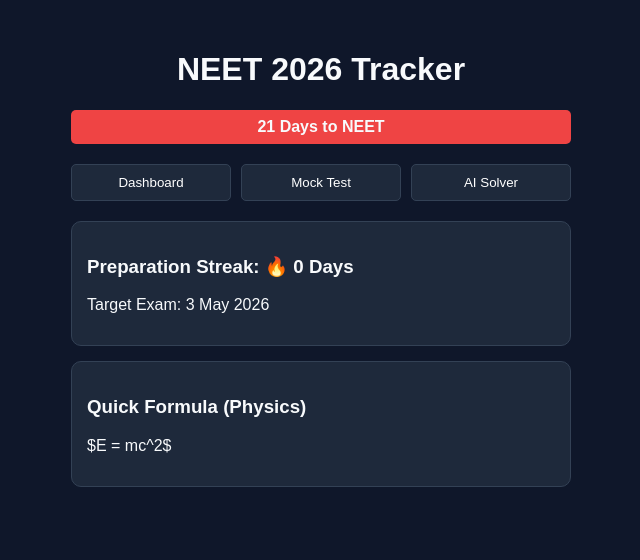
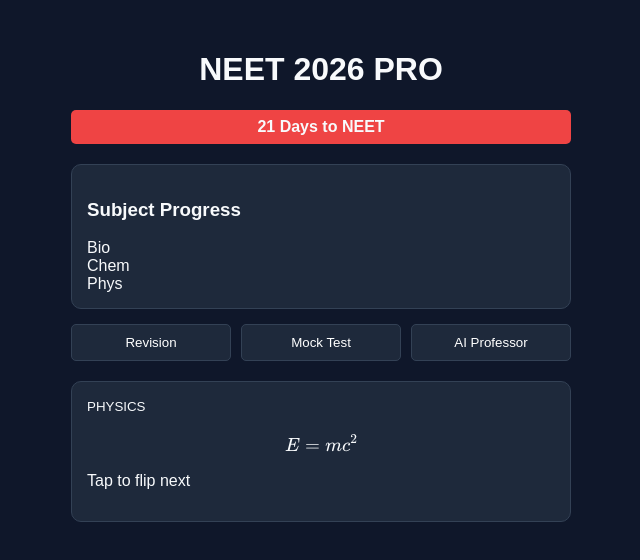
Before and after one commit to kamalkumar1153-jpg/Neet.2027, a plain HTML site: page index.html in a window 1280 px wide. Shown: the whole page, without its empty margins (319-959 px from the left). Drawn offline with nearby package versions, Linux system fonts and the light colour scheme.

Commit message:
Update index.html

```diff
--- a/index.html
+++ b/index.html
@@ -3,48 +3,53 @@
 <head>
     <meta charset="UTF-8">
     <meta name="viewport" content="width=device-width, initial-scale=1.0">
-    <title>NEET Pro 2026 | Prep Terminal</title>
+    <title>NEET Pro Terminal v3</title>
     <link rel="stylesheet" href="style.css">
     <link rel="manifest" href="manifest.json">
-    <meta name="theme-color" content="#0f172a">
+    <script src="https://cdn.jsdelivr.net/npm/mathjax@3/es5/tex-mml-chtml.js"></script>
+    <script src="https://cdn.jsdelivr.net/npm/canvas-confetti@1.5.1/dist/confetti.browser.min.js"></script>
 </head>
 <body>
     <div class="app-container">
         <header>
-            <h1>NEET 2026 Tracker</h1>
+            <h1>NEET 2026 PRO</h1>
             <div id="countdown" class="timer-badge">Loading Timer...</div>
         </header>
 
+        <div class="card progress-card">
+            <h3>Subject Progress</h3>
+            <div class="p-group"><label>Bio</label><div class="b-cont"><div id="bio-bar" class="bar"></div></div></div>
+            <div class="p-group"><label>Chem</label><div class="b-cont"><div id="chem-bar" class="bar"></div></div></div>
+            <div class="p-group"><label>Phys</label><div class="b-cont"><div id="phys-bar" class="bar"></div></div></div>
+        </div>
+
         <nav class="tabs">
-            <button onclick="switchTab('dashboard')">Dashboard</button>
+            <button onclick="switchTab('rev')">Revision</button>
             <button onclick="switchTab('test')">Mock Test</button>
-            <button onclick="switchTab('ai')">AI Solver</button>
+            <button onclick="switchTab('ai')">AI Professor</button>
         </nav>
 
-        <section id="dashboard" class="tab-content active">
-            <div class="card">
-                <h3>Preparation Streak: <span id="streak">🔥 0 Days</span></h3>
-                <p>Target Exam: 3 May 2026</p>
-            </div>
-            <div class="card">
-                <h3>Quick Formula (Physics)</h3>
-                <p id="formula-display">$E = mc^2$</p>
+        <section id="rev" class="tab-content active">
+            <div class="card swipe-card" onclick="nextCard()">
+                <small id="card-cat">PHYSICS</small>
+                <div id="card-content">$$E = mc^2$$</div>
+                <p id="card-desc">Tap to flip next</p>
             </div>
         </section>
 
         <section id="test" class="tab-content">
-            <div id="quiz-container" class="card">
-                <h3 id="q-text">Press Start to Begin</h3>
+            <div class="card quiz-card">
+                <h3 id="q-text">Ready for Mock Test?</h3>
                 <div id="options-container"></div>
-                <button id="start-btn" onclick="startQuiz()">Start High-Yield Test</button>
+                <button class="primary-btn" onclick="startTest()">Start Test</button>
             </div>
         </section>
 
         <section id="ai" class="tab-content">
             <div class="card">
-                <textarea id="ai-input" placeholder="Type your doubt here (Physics/Chemistry/Bio)..."></textarea>
-                <button onclick="askAI()">Solve with AI</button>
-                <div id="ai-output"></div>
+                <textarea id="ai-input" placeholder="Enter Numerical or Concept..."></textarea>
+                <button class="primary-btn" onclick="solveDoubt()">Get Step-by-Step Solution</button>
+                <div id="ai-output" class="output-box"></div>
             </div>
         </section>
     </div>
```
